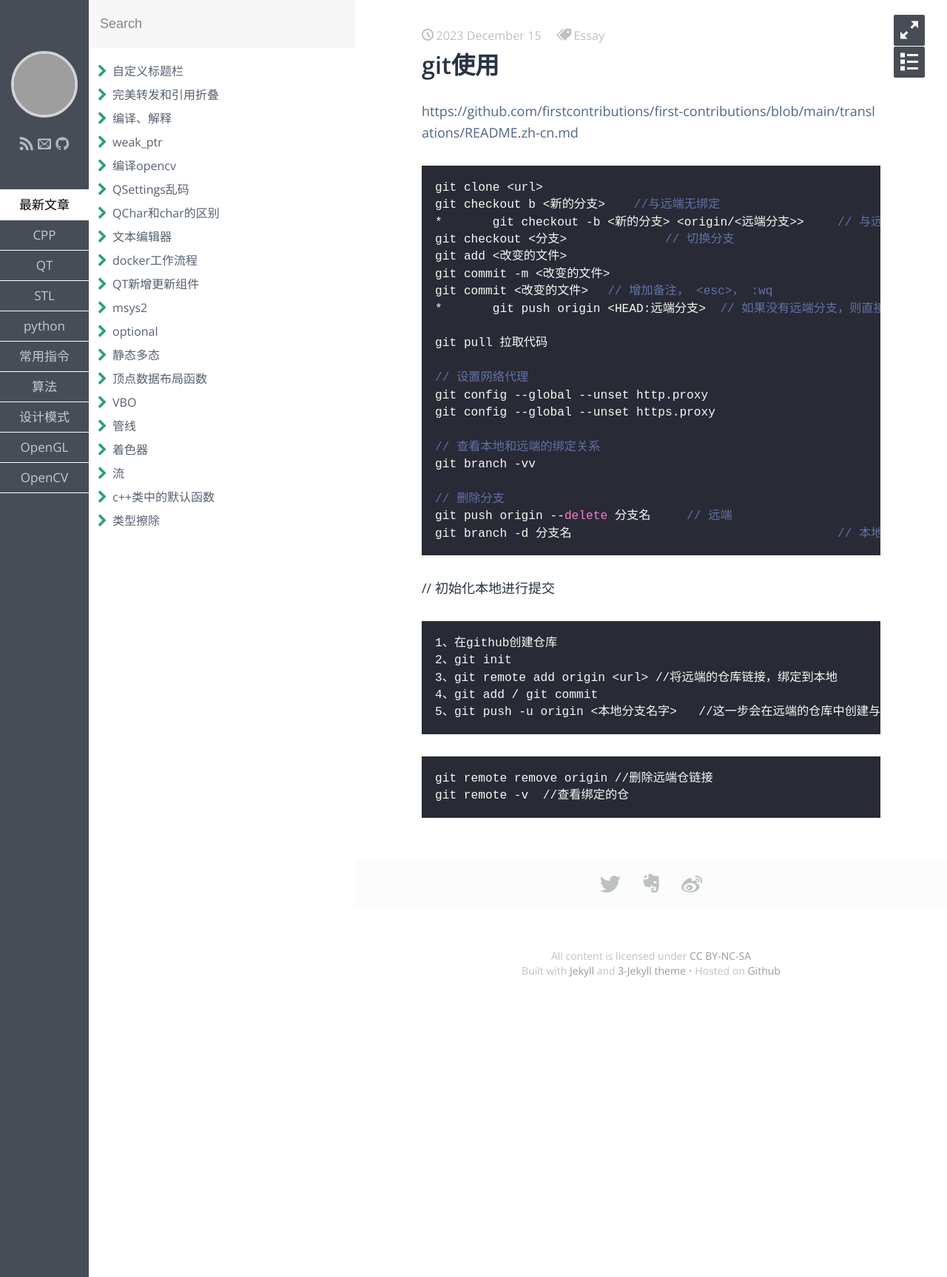
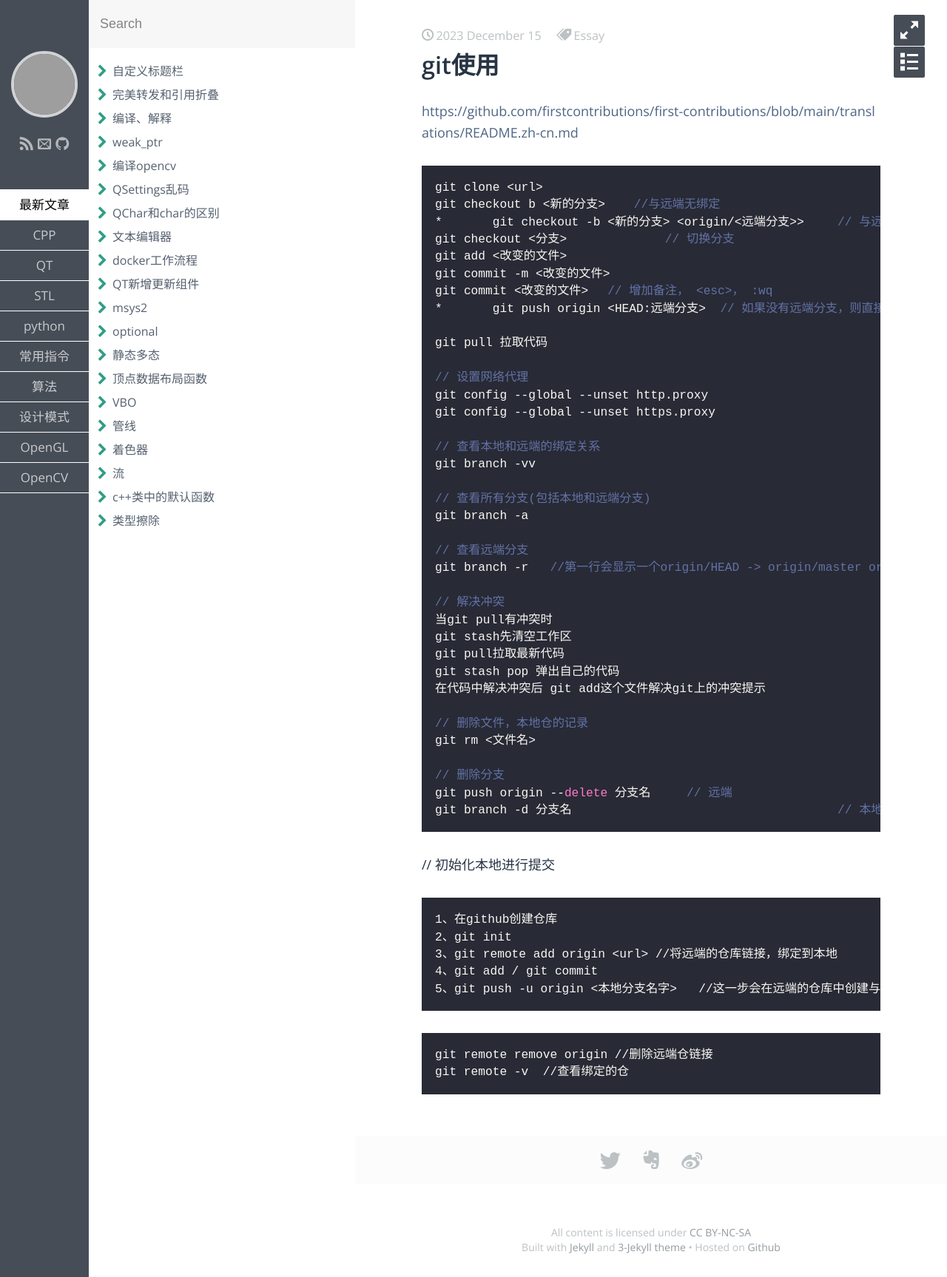
Before and after one commit to aliangaaa/aliangaaa.github.io, a Jekyll site: the page built from _posts/常用指令/2023-12-15-git使用.md, in a window 1280 px wide. Shown: the whole page at 74% size. Built offline with Jekyll 4.4.1, drawn with Linux system fonts in a browser that asks for light colours; some web fonts are replaced; grey boxes are pictures that could not be loaded.

Commit message:
Update 2023-12-15-git使用.md

```diff
--- a/_posts/常用指令/2023-12-15-git使用.md
+++ b/_posts/常用指令/2023-12-15-git使用.md
@@ -28,6 +28,22 @@ git config --global --unset https.proxy
 // 查看本地和远端的绑定关系
 git branch -vv
 
+// 查看所有分支(包括本地和远端分支)
+git branch -a
+
+// 查看远端分支
+git branch -r   //第一行会显示一个origin/HEAD -> origin/master origin/HEAD 是 Git 中的一个特殊引用，它表示远程仓库（origin）的默认分支, 起到一个指示作用
+
+// 解决冲突
+当git pull有冲突时
+git stash先清空工作区
+git pull拉取最新代码
+git stash pop 弹出自己的代码
+在代码中解决冲突后 git add这个文件解决git上的冲突提示
+
+// 删除文件，本地仓的记录
+git rm <文件名>
+
 // 删除分支
 git push origin --delete 分支名     // 远端
 git branch -d 分支名					// 本地
```
